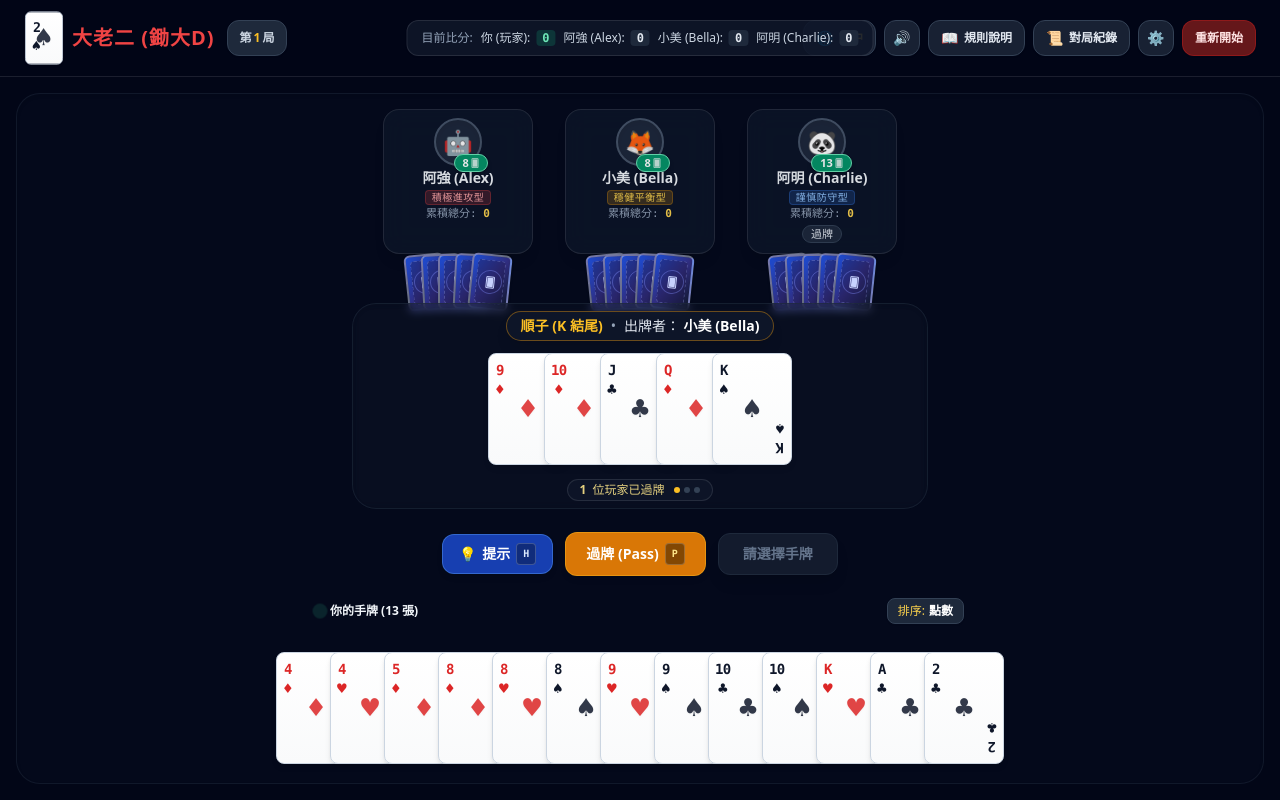
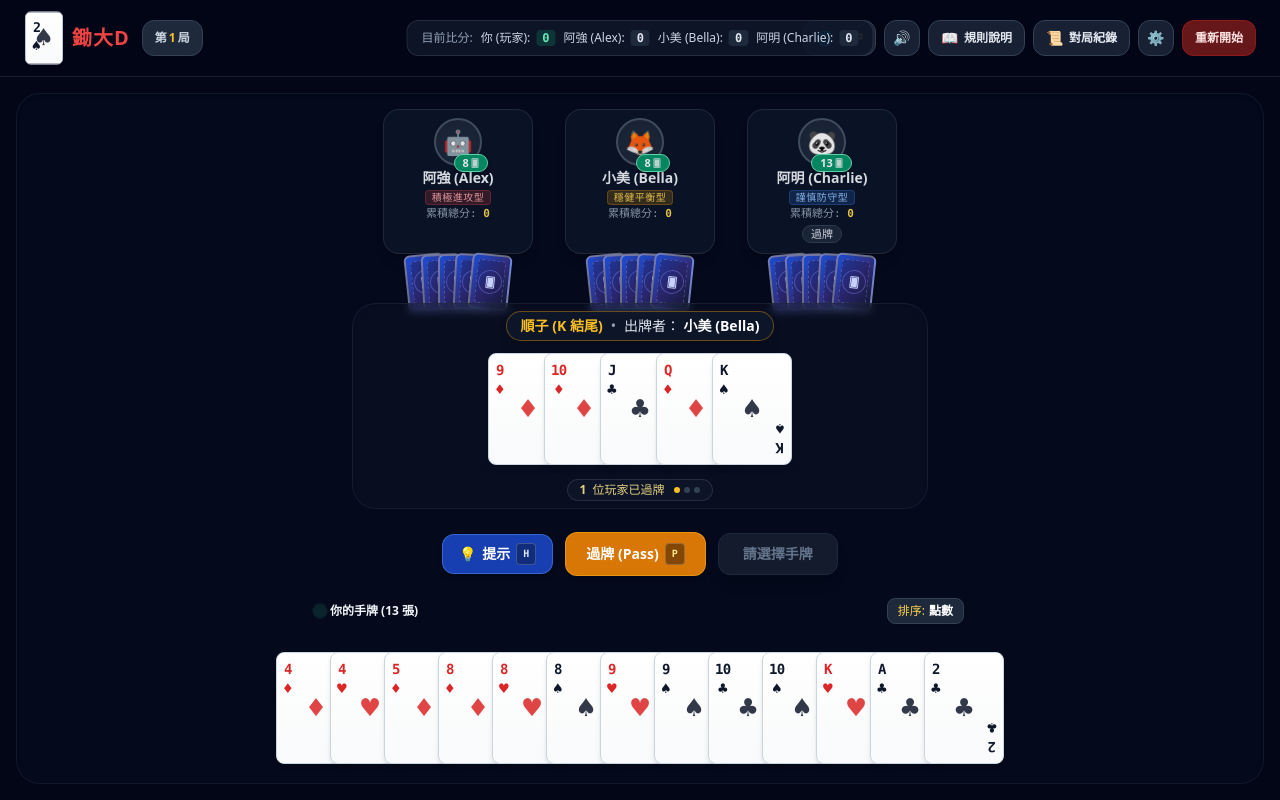
Before and after one commit to kennith/big2-app, a Vue app: page / in a window 1280 px wide. Built offline with nearby package versions, Linux system fonts and the light colour scheme.

Commit message:
style: update Chinese game title from '大老二 (鋤大D)' to '鋤大D'

```diff
--- a/src/i18n/translations.ts
+++ b/src/i18n/translations.ts
@@ -257,7 +257,7 @@ export const translations: Record<Language, Translations> = {
     },
   },
   'zh-TW': {
-    gameTitle: '大老二 (鋤大D)',
+    gameTitle: '鋤大D',
     round: '第',
     scores: '目前比分',
     rules: '規則說明',
```
